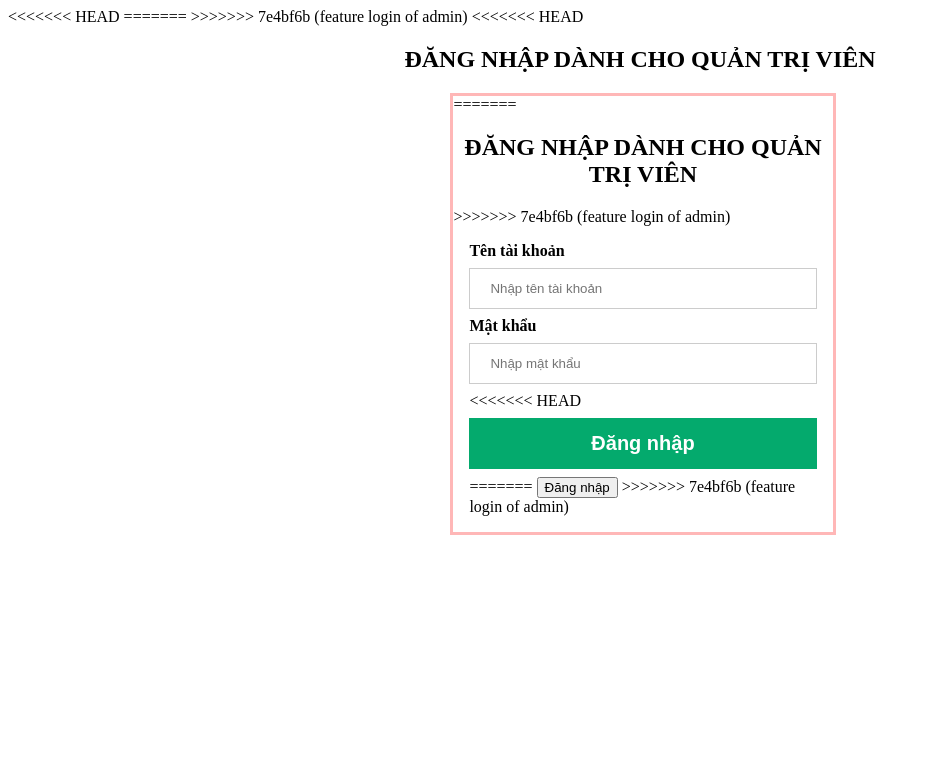
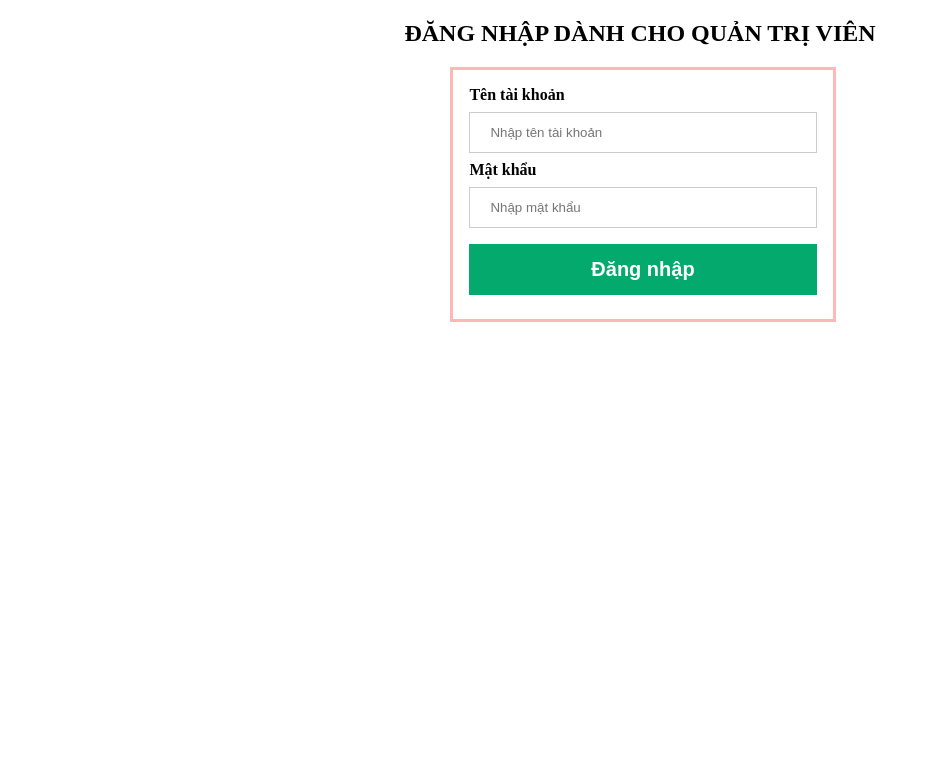
Before and after one commit to hiep194278/EcommerceWeb_mvc, a PHP site: page /application/views/loginAdmin.php in a window 1280 px wide. Shown: the top 783 px of the page, without its empty margins (0-928 px from the left). Run offline with PHP 8.4, Linux system fonts and the light colour scheme; some libraries are stand-ins or nearby versions.

Commit message:
rebase master

```diff
--- a/application/views/homeAdmin.php
+++ b/application/views/homeAdmin.php
@@ -4,11 +4,7 @@
     <meta charset="UTF-8">
     <meta http-equiv="X-UA-Compatible" content="IE=edge">
     <meta name="viewport" content="width=device-width, initial-scale=1.0">
-<<<<<<< HEAD
-    <title>Home Admin</title>
-=======
     <title>Quản trị viên</title>
->>>>>>> 7e4bf6b (feature login of admin)
 </head>
 <body>
     <?php
--- a/application/views/loginAdmin.php
+++ b/application/views/loginAdmin.php
@@ -1,7 +1,4 @@
-<<<<<<< HEAD
-=======
 
->>>>>>> 7e4bf6b (feature login of admin)
 <!DOCTYPE html>
 <html lang="en">
     <head>
@@ -22,14 +19,9 @@
                 $login_check = $class->login_admin($adminUser, $adminPass);
             }
         ?>
-<<<<<<< HEAD
 
         <h2 style="text-align: center">ĐĂNG NHẬP DÀNH CHO QUẢN TRỊ VIÊN</h2>
         <form action="loginAdmin" method="post" class="log-form">
-=======
-        <h2 style="text-align: center">ĐĂNG NHẬP DÀNH CHO QUẢN TRỊ VIÊN</h2>
-        <form action="loginAdmin" method="post">
->>>>>>> 7e4bf6b (feature login of admin)
             <span style="color:red">
                 <?php
                     if (isset($login_check)) {
@@ -44,11 +36,7 @@
                 <label><b>Mật khẩu</b></label>
                 <input type="password" placeholder="Nhập mật khẩu" name="adminPass" required/>
 
-<<<<<<< HEAD
                 <input type="submit" name="login" value="Đăng nhập">
-=======
-                <button type="submit">Đăng nhập</button>
->>>>>>> 7e4bf6b (feature login of admin)
             </div>
         </form>
     </body>
```
